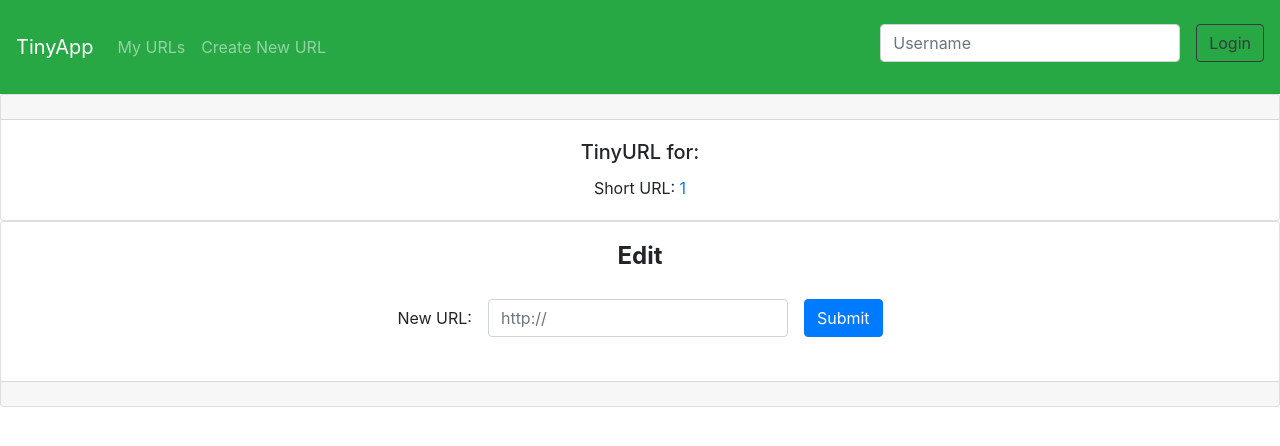
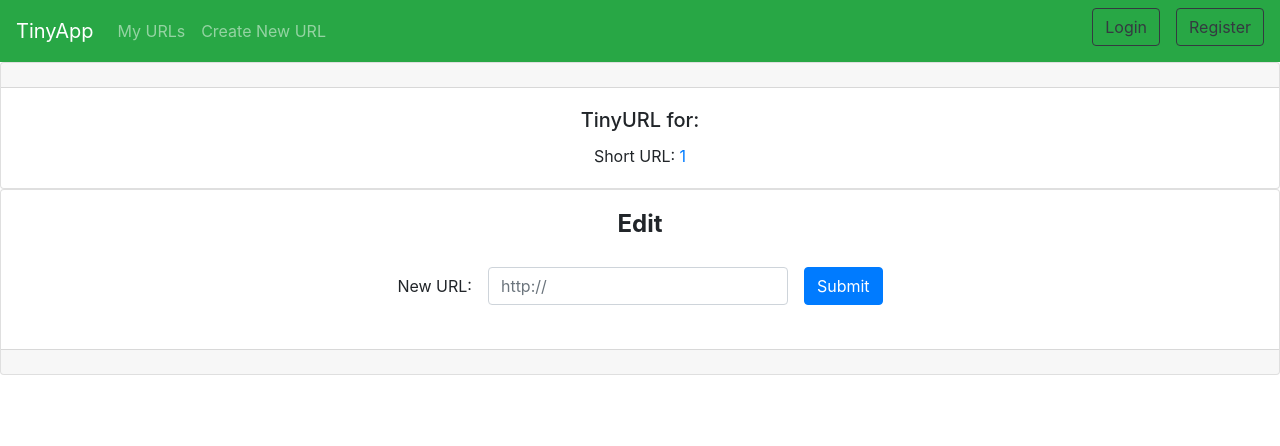
Before and after one commit to AdelRashed97/tinyapp, a Node server app: page /urls/1 in a window 1280 px wide. Shown: the top 446 px of the page. Run offline with Node 20, Linux system fonts and the light colour scheme; some libraries are stand-ins or nearby versions.

Commit message:
removed input form and added register button that links to registration page

```diff
--- a/views/partials/_header.ejs
+++ b/views/partials/_header.ejs
@@ -12,12 +12,20 @@
     </div>
     <!--if username is not set, display an input bar and login button,else display username and logout button-->
     <% if (!user){ %>
-    <form class="form-inline" action="/login" method="POST">
+    <form class="form-inline" action="/login" method="GET">
       <div class="form-group mb-2">
-        <input class="form-control" type="text" name="username" placeholder="Username" style="width: 300px; margin: 1em">
+
         <button type="submit" class="btn btn-success btn-outline-dark">Login</button>
       </div>
     </form>
+    <form class="form-inline" action="/register" method="GET" >
+      <div class="form-group mb-2">
+
+        <button type="submit" class="btn btn-success btn-outline-dark" style="margin-left: 1em">Register</button>
+      </div>
+    </form>
+
+
       <% } else { %>
     <form class="form-inline" action="/logout" method="POST">
         <div class="form-group mb-2">
```
